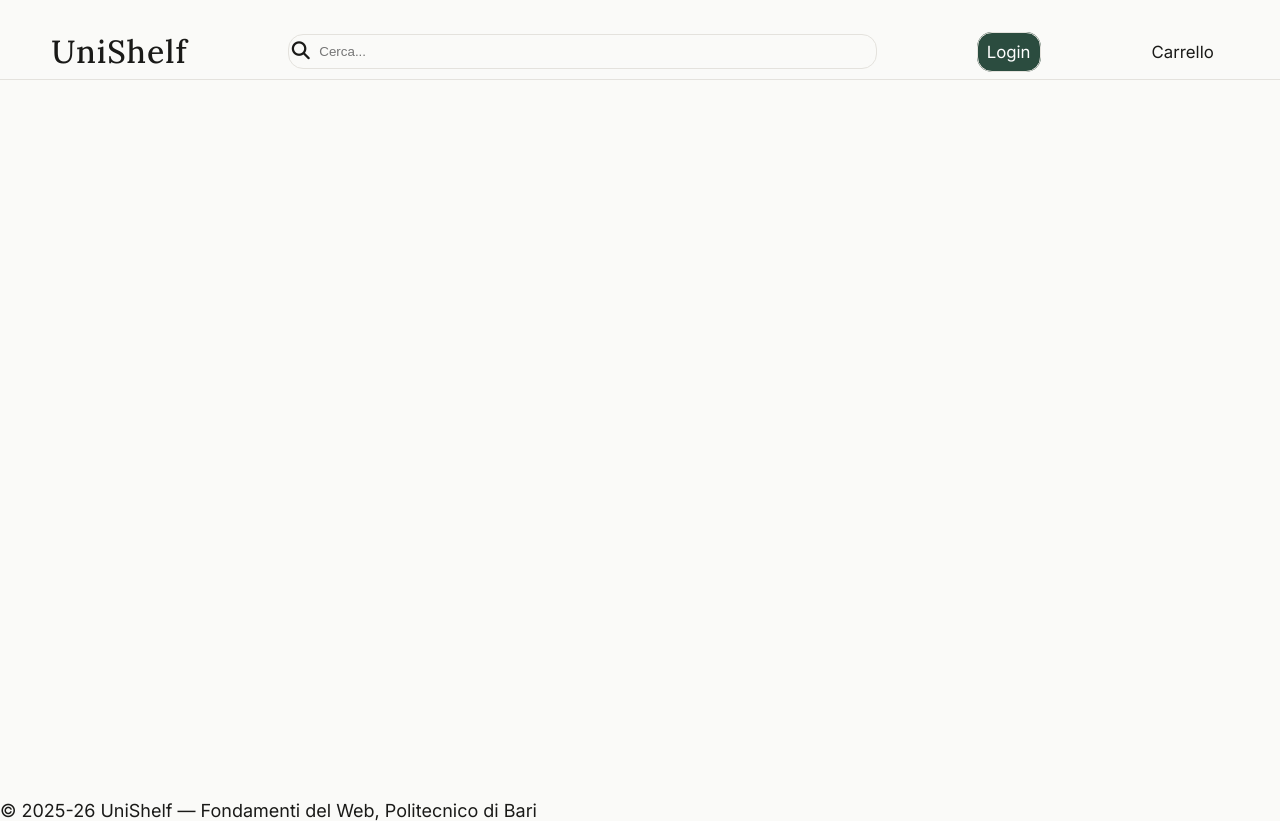
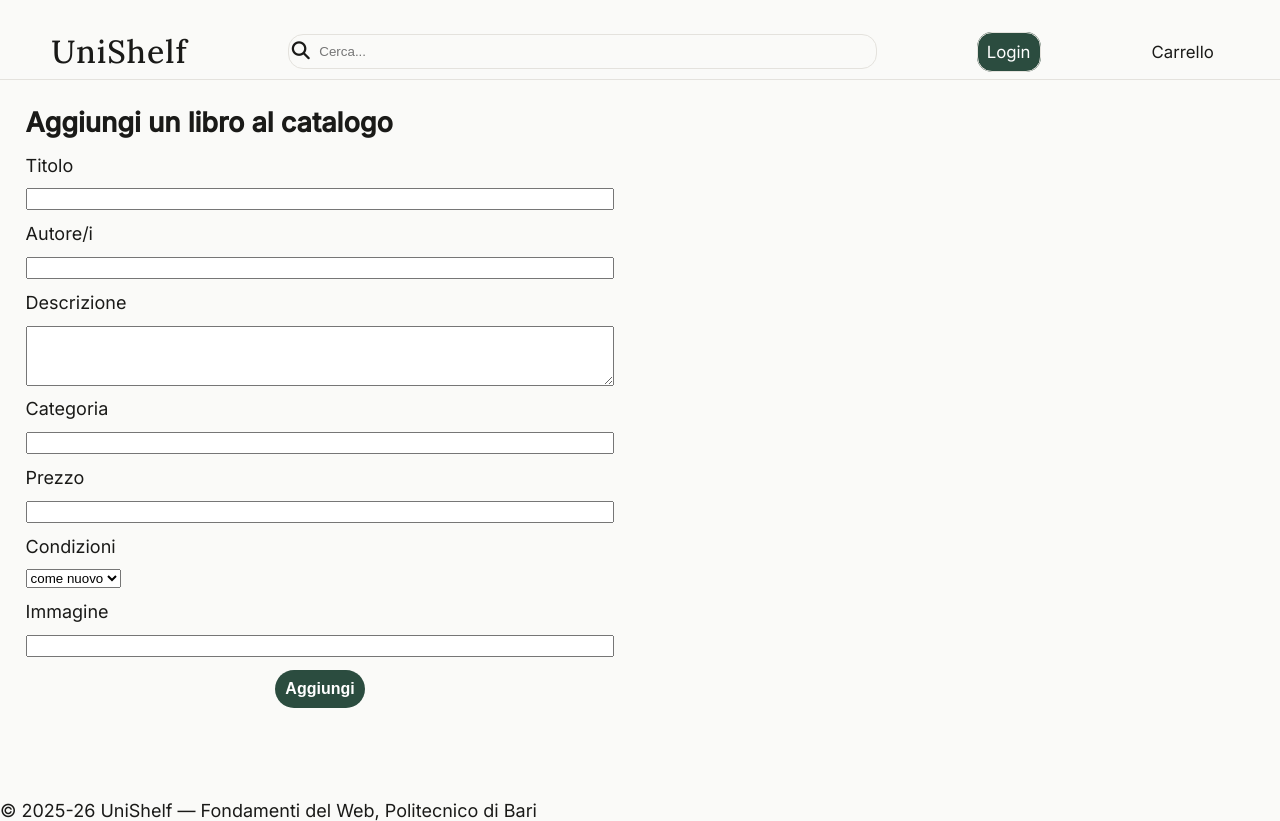
Before and after one commit to f-dibisceglia1/ProgettoWeb, a React (Vite) app in the folder frontend/: page /dashboard in a window 1280 px wide. Built offline with nearby package versions, Linux system fonts and the light colour scheme; no server answers.

Commit message:
Aggiunto DashboardPage per admin e form per aggiungere nuovo libro al catalogo

```diff
--- a/frontend/src/App.css
+++ b/frontend/src/App.css
@@ -172,7 +172,7 @@ ul{
     font-family: var(--body-font);
     font-size: medium;
 }
-#header__login, #header__cart, #header__profile{
+#header__login, #header__cart, #header__profile, #header__dashboard{
     display: none;
     /*in modalità mobile c'è l'icona hamburger per il menù al
     posto di login e carrello*/
@@ -301,6 +301,9 @@ ul{
     border: 1px solid var(--border-color);
 
     min-height: 120px;
+    max-height: 120px;
+
+    object-fit: contain;
 }
 
 .product-card__info{
@@ -664,6 +667,69 @@ ul{
     cursor: pointer;
 }
 
+
+/*---------DashboardPage-------------*/
+.dashboard__create-book{
+    margin: 2%;
+    padding: 2%;
+
+    display: flex;
+    flex-direction: column;
+
+    gap: 1rem;
+}
+
+.dashboard__create-book form{
+    display: flex;
+    flex-direction: column;
+
+    gap: 0.8rem;
+}
+
+.create-book__form-field{
+    display: flex;
+    flex-direction: column;
+    justify-content: space-around;
+
+    gap: 0.8rem;
+}
+
+.create-book__form-field input{
+    height: 22px;
+}
+
+.create-book__form-field textarea{
+    height: 60px;
+}
+
+.create-book__form-field input:focus, textarea:focus{
+    outline: none;
+}
+
+#book-condition{
+    width: fit-content;
+}
+
+#create-book__form-btn{
+    padding: 10px;
+
+    align-self: center;
+
+    width: fit-content;
+
+    border: none;
+    border-radius: 20px;
+
+    font-size: medium;
+
+    background-color: var(--details-color);
+
+    color: white;
+    font-weight: 700;
+
+    cursor: pointer;
+}
+
 /*----------------------------------MODALITA' DESKTOP-------------------------------------------
  stile della pagina in modalità desktop realizzato tramite media query*/
 @media screen and (min-width: 800px) {
@@ -675,7 +741,7 @@ ul{
         font-size: xx-large;
     }
 
-    #header__login, #header__cart, #header__profile{
+    #header__login, #header__cart, #header__profile, #header__dashboard{
         display: inline;
     }
     /*diventano visibili i bottoni login e carrello
@@ -782,4 +848,11 @@ ul{
         width: 50%;
     }
 
+
+    /*---------DashboardPage-------------*/
+    .dashboard__container{
+        display: grid;
+        grid-template-columns: 1fr 1fr;
+    }
+
 }
--- a/frontend/src/App.jsx
+++ b/frontend/src/App.jsx
@@ -13,6 +13,7 @@ import HomePage from "./pages/HomePage";
 import CartPage from "./pages/CartPage";
 import ProfilePage from "./pages/ProfilePage";
 import BookDetailPage from "./pages/BookDetailPage";
+import DashboardPage from "./pages/DashboardPage";
 
 
 import { listBooks } from './services/api';
@@ -150,7 +151,9 @@ export default function App(){
                 } />
 
 
-
+                <Route path="/dashboard" element={
+                    <DashboardPage />
+                } />
             </Routes>
         </main>
         <footer className="footer">
--- a/frontend/src/components/Header.jsx
+++ b/frontend/src/components/Header.jsx
@@ -68,6 +68,9 @@ export default function Header({search, handleSearch, handleMenu}){
                         {user && <li id="header__profile"><Link to="/profile">Profilo</Link></li>}
                         {/*se c'è un utente attualmente loggato viene renderizzato il link che porta
                         alla pagina di profilo*/}
+                        {user?.role === "admin" && <li id="header__dashboard"><Link to="/dashboard">Dashboard</Link></li>}
+                        {/*se c'è un admin attualmente loggato viene renderizzato il link che porta
+                        alla dashboard*/}
                         <li id="header__cart">
                             <Link to="/cart" className="header__cart-btn">Carrello</Link>
                             {/*cliccare su carrello porta alla CartPage*/}
--- a/frontend/src/components/Menu.jsx
+++ b/frontend/src/components/Menu.jsx
@@ -30,6 +30,9 @@ export default function Menu(){
             {user && <Link to="/profile" className="menu__profile">Profilo</Link>}
             {/*se c'è un utente attualmente loggato viene renderizzato il link che porta
             alla pagina di profilo*/}
+            {user?.role === "admin" && <Link to="/dashboard" className="menu__dashboard">Dashboard</Link>}
+            {/*se c'è un admin attualmente loggato viene renderizzato il link che porta
+            alla dashboard*/}
         </div>
     );
 }
--- /dev/null
+++ b/frontend/src/pages/DashboardPage.jsx
@@ -0,0 +1,80 @@
+import { useState } from "react";
+import { createBook } from "../services/api";
+
+export default function DashboardPage(){
+    const[myForm, setMyForm] = useState({title: "", author:"", description:"", category:"", price: "", condition: "", image:""});
+        //variabile di stato per i campi del form: in react il valore dei form viene mantenuto
+        //all'interno di uno stato => Single Source of Truth.
+    const[error, setError] = useState("");
+
+
+    function handleChange(e){
+       setMyForm({...myForm, [e.target.name]: e.target.value})
+    }
+
+    async function handleSubmit(e){
+        e.preventDefault();
+        setError("");
+
+        try{
+            const bookData = {
+                title: myForm.title,
+                author: myForm.author,
+                description: myForm.description,
+                category: myForm.category,
+                price: myForm.price,
+                condition: myForm.condition,
+                available: true,
+                image: myForm.image
+            };
+            await createBook(bookData);
+        }catch(err){
+            setError(err.message);
+        }
+    }
+
+    return(
+        <div className="dashboard__container">
+            <div className="dashboard__create-book">
+                <h2>Aggiungi un libro al catalogo</h2>
+                <form onSubmit={handleSubmit}>
+                    <div className="create-book__form-field">
+                        <label htmlFor="book-title">Titolo</label>
+                        <input type="text" id="book-title" name="title" value={myForm.title} onChange={handleChange} required/>
+                    </div>
+                    <div className="create-book__form-field">
+                        <label htmlFor="book-author">Autore/i</label>
+                        <input type="text" id="book-author" name="author" value={myForm.author} onChange={handleChange} required/>
+                    </div>
+                    <div className="create-book__form-field">
+                        <label htmlFor="book-description">Descrizione</label>
+                        <textarea id="book-description" name="description" value={myForm.description} onChange={handleChange} required> </textarea>
+                    </div>
+                    <div className="create-book__form-field">
+                        <label htmlFor="book-category">Categoria</label>
+                        <input type="text" id="book-category" name="category" value={myForm.category} onChange={handleChange} required/>
+                    </div>
+                    <div className="create-book__form-field">
+                        <label htmlFor="book-price">Prezzo</label>
+                        <input type="text" id="book-price" name="price" value={myForm.price} onChange={handleChange} pattern="[0-9]{2}" required/>
+                    </div>
+                    <div className="create-book__form-field">
+                        <label htmlFor="book-condition">Condizioni</label>
+                        <select id="book-condition" name="condition" value={myForm.condition} onChange={handleChange} required>
+                            <option>come nuovo</option>
+                            <option>ottimo</option>
+                            <option>buono</option>
+                            <option>accettabile</option>
+                            <option>scadente</option>
+                        </select>
+                    </div>
+                    <div className="create-book__form-field">
+                        <label htmlFor="book-image">Immagine</label>
+                        <input type="text" id="book-image" name="image" value={myForm.image} onChange={handleChange} required/>
+                    </div>
+                    <button type="submit" id="create-book__form-btn">Aggiungi</button>
+                </form>
+            </div>
+        </div>
+    )
+}
```
Also changed, not shown: frontend/public/ingegneria_del_software.jpeg (added).
